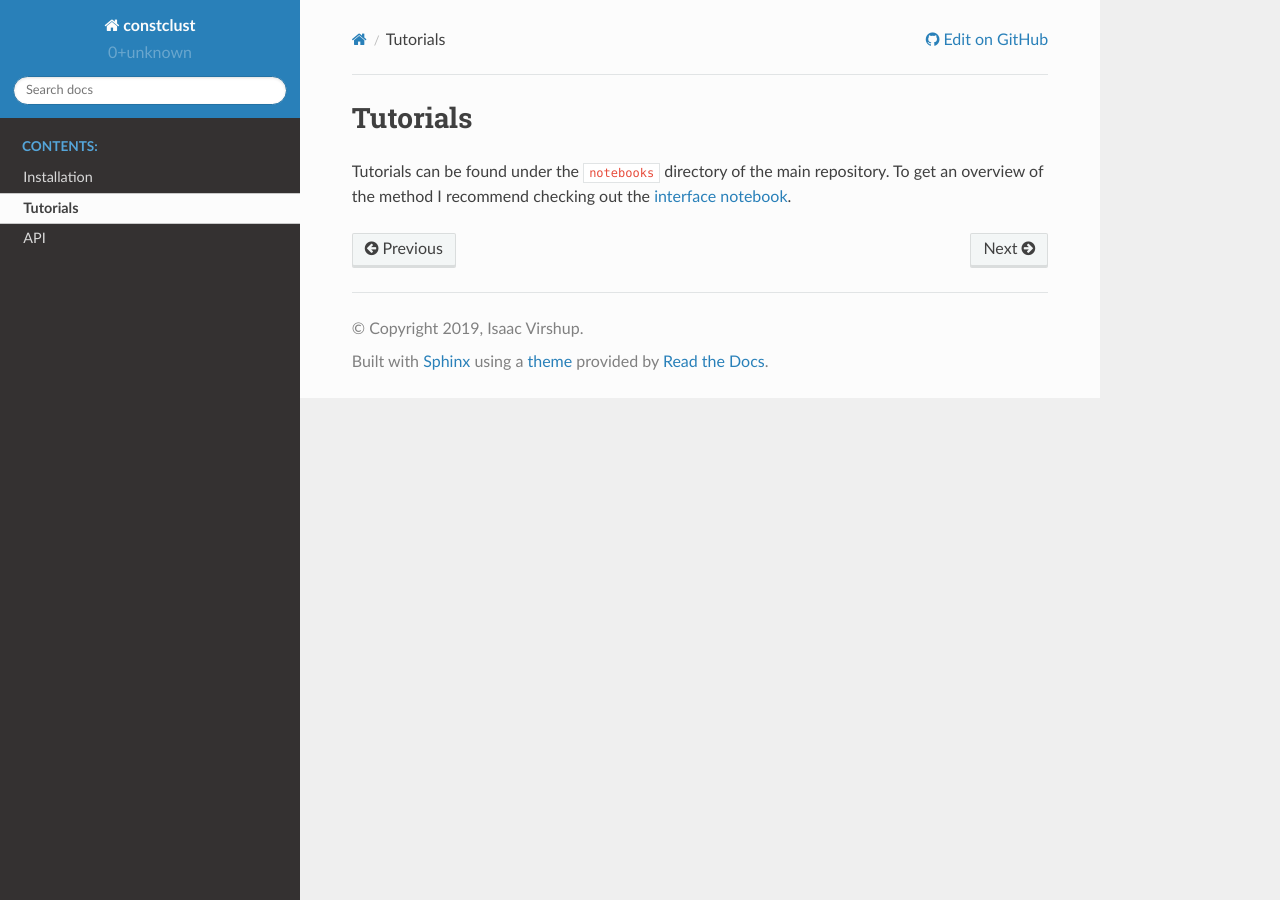
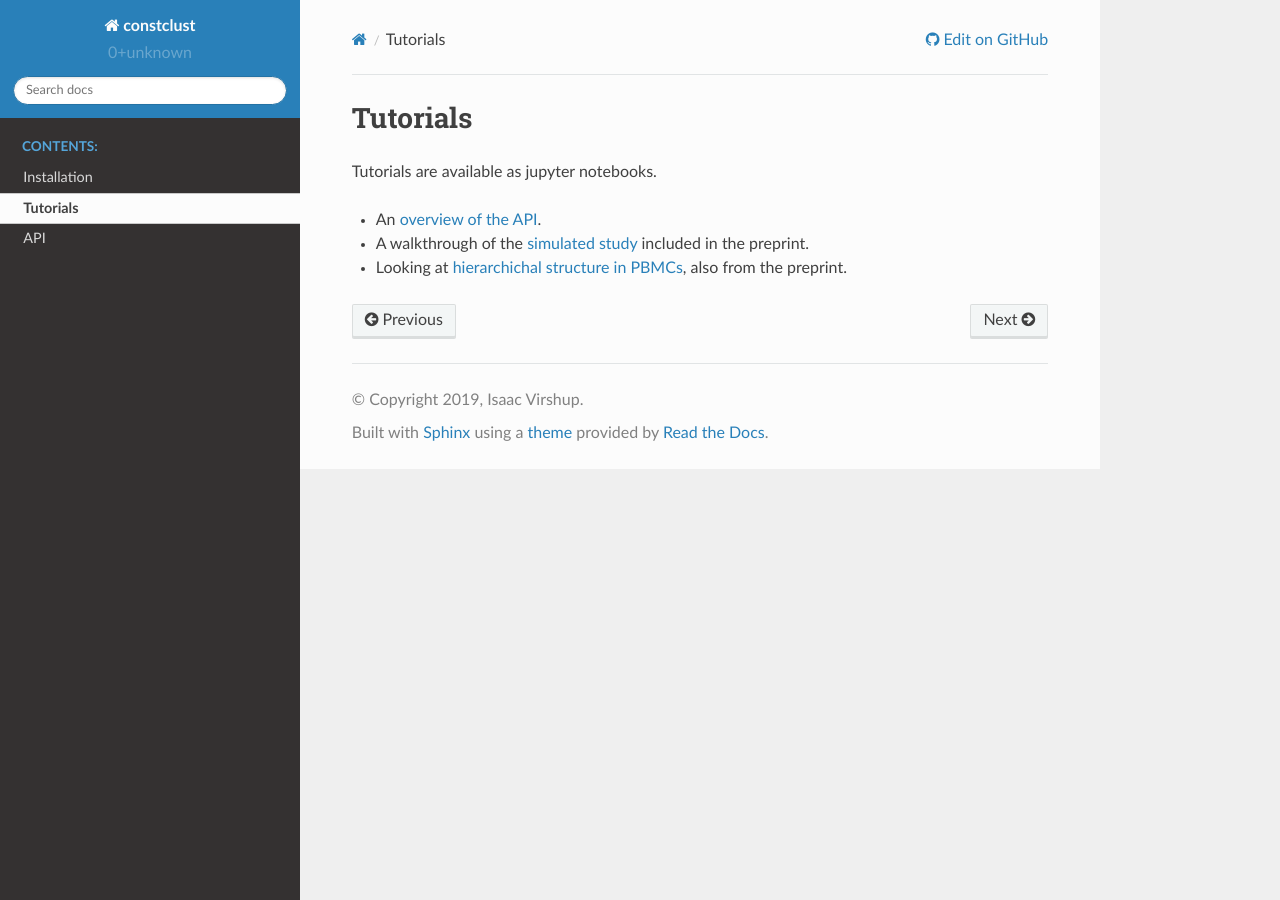
Before and after one commit to ivirshup/constclust, a Sphinx documentation site: the page built from docs/source/tutorials.rst, in a window 1280 px wide. Built offline with Sphinx 7.4.7 and the Read the Docs theme 2.0.0, drawn with Linux system fonts in a browser that asks for light colours.

Commit message:
Update tutorial links

```diff
--- a/docs/source/tutorials.rst
+++ b/docs/source/tutorials.rst
@@ -1,6 +1,12 @@
 Tutorials
 =========
 
-Tutorials can be found under the ``notebooks`` directory of the main repository. To get an overview of the method I recommend checking out the `interface notebook`_.
+Tutorials are available as jupyter notebooks.
 
-.. _`interface notebook`: https://github.com/ivirshup/constclust/blob/master/notebooks/interface.ipynb
+* An `overview of the API`_.
+* A walkthrough of the `simulated study`_ included in the preprint.
+* Looking at `hierarchichal structure in PBMCs`_, also from the preprint.
+
+.. _`overview of the API`: https://github.com/ivirshup/constclust/blob/master/notebooks/interface.ipynb
+.. _`simulated study`: https://nbviewer.jupyter.org/github/ivirshup/constclust_supp/blob/master/simulated/simulated.ipynb
+.. _`hierarchichal structure in PBMCs`: https://nbviewer.jupyter.org/github/ivirshup/constclust_supp/blob/master/pbmc/pbmc-overview.ipynb
```
Also changed, not shown: 2 other files.
